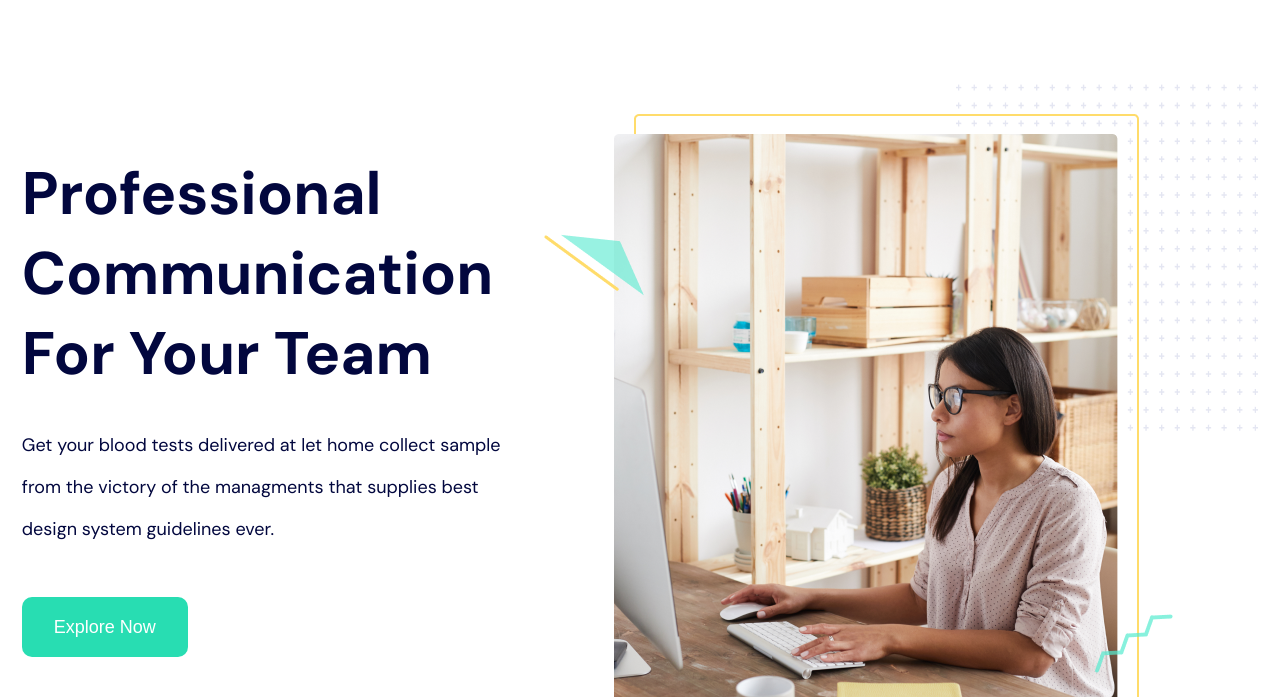
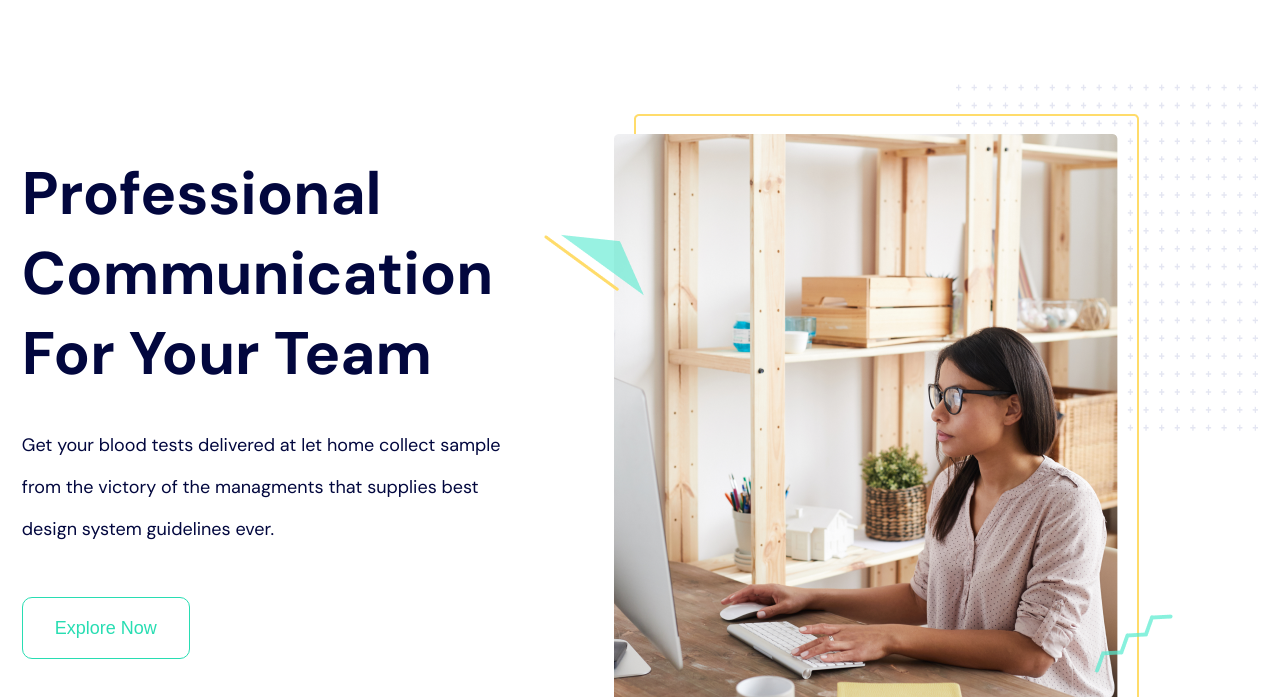
Before and after one commit to Akbar1103/Startuplanding-3, a plain HTML site: page index.html in a window 1280 px wide. Shown: the part 88-785 px from the top of the page. Drawn offline with Linux system fonts and the light colour scheme.

Commit message:
Startuplanding3

```diff
--- a/css/style.css
+++ b/css/style.css
@@ -85,9 +85,17 @@ body {
     Line-height: 10px;
     padding: 25px 32px 25px 32px;
     border-radius: 10px;
-    background: #28DDB2;
+    background: #fff;
+    color: #28DDB2;
+    border: none;
+    transition: 0.4s;
+    border: 1.5px solid #28DDB2;
+}
+.header_text button:hover{
+    border-color: #28DDB2;
+    background:#28DDB2 ;
     color: #fff;
-    border: none;
+
 }
 
 .logos {
```
